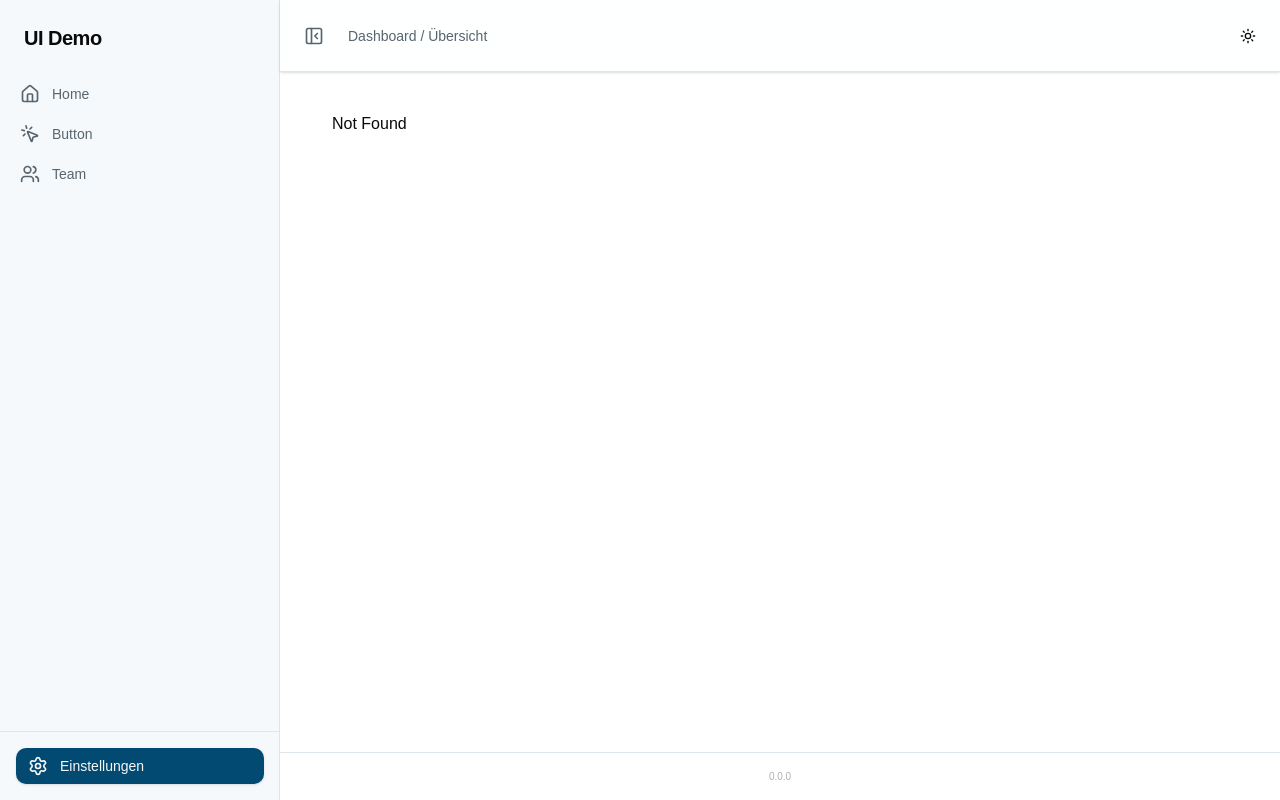
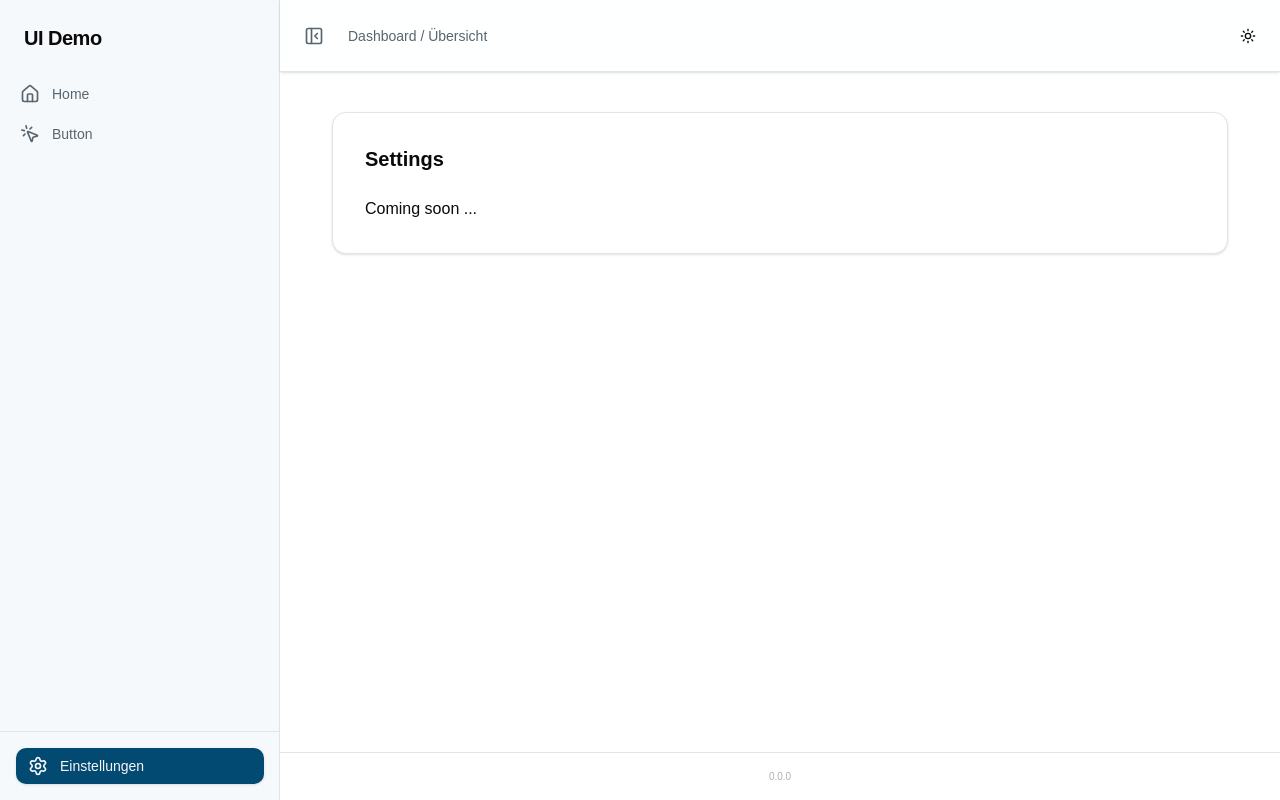
Before and after one commit to stefan8893/ui-demo, a React (Vite) app: page /settings in a window 1280 px wide. Before the commit this address had no page. Built offline with nearby package versions, Linux system fonts and the light colour scheme.

Commit message:
settings scaffolded

```diff
--- a/src/layout/sidebar-content.tsx
+++ b/src/layout/sidebar-content.tsx
@@ -1,6 +1,6 @@
 // components/SidebarContent.tsx
 import { NavItem } from '@/components/ui/nav-item'
-import { Users, Settings, MousePointerClick, Home } from 'lucide-react'
+import { Settings, MousePointerClick, Home } from 'lucide-react'
 
 export function SidebarContent({ isMobile }: { isMobile?: boolean }) {
   return (
@@ -24,12 +24,6 @@ export function SidebarContent({ isMobile }: { isMobile?: boolean }) {
           icon={<MousePointerClick size={20} />}
           isMobile={isMobile}
         />
-        <NavItem
-          to="/team"
-          label="Team"
-          icon={<Users size={20} />}
-          isMobile={isMobile}
-        />
       </nav>
 
       <div className="p-4 border-t border-border mt-auto">
--- a/src/routeTree.gen.ts
+++ b/src/routeTree.gen.ts
@@ -10,11 +10,17 @@
 
 import { Route as rootRouteImport } from './routes/__root'
 import { Route as SimpleButtonRouteImport } from './routes/simple-button'
+import { Route as SettingsRouteImport } from './routes/settings'
 import { Route as IndexRouteImport } from './routes/index'
 
 const SimpleButtonRoute = SimpleButtonRouteImport.update({
   id: '/simple-button',
   path: '/simple-button',
+  getParentRoute: () => rootRouteImport,
+} as any)
+const SettingsRoute = SettingsRouteImport.update({
+  id: '/settings',
+  path: '/settings',
   getParentRoute: () => rootRouteImport,
 } as any)
 const IndexRoute = IndexRouteImport.update({
@@ -25,27 +31,31 @@ const IndexRoute = IndexRouteImport.update({
 
 export interface FileRoutesByFullPath {
   '/': typeof IndexRoute
+  '/settings': typeof SettingsRoute
   '/simple-button': typeof SimpleButtonRoute
 }
 export interface FileRoutesByTo {
   '/': typeof IndexRoute
+  '/settings': typeof SettingsRoute
   '/simple-button': typeof SimpleButtonRoute
 }
 export interface FileRoutesById {
   __root__: typeof rootRouteImport
   '/': typeof IndexRoute
+  '/settings': typeof SettingsRoute
   '/simple-button': typeof SimpleButtonRoute
 }
 export interface FileRouteTypes {
   fileRoutesByFullPath: FileRoutesByFullPath
-  fullPaths: '/' | '/simple-button'
+  fullPaths: '/' | '/settings' | '/simple-button'
   fileRoutesByTo: FileRoutesByTo
-  to: '/' | '/simple-button'
-  id: '__root__' | '/' | '/simple-button'
+  to: '/' | '/settings' | '/simple-button'
+  id: '__root__' | '/' | '/settings' | '/simple-button'
   fileRoutesById: FileRoutesById
 }
 export interface RootRouteChildren {
   IndexRoute: typeof IndexRoute
+  SettingsRoute: typeof SettingsRoute
   SimpleButtonRoute: typeof SimpleButtonRoute
 }
 
@@ -56,6 +66,13 @@ declare module '@tanstack/react-router' {
       path: '/simple-button'
       fullPath: '/simple-button'
       preLoaderRoute: typeof SimpleButtonRouteImport
+      parentRoute: typeof rootRouteImport
+    }
+    '/settings': {
+      id: '/settings'
+      path: '/settings'
+      fullPath: '/settings'
+      preLoaderRoute: typeof SettingsRouteImport
       parentRoute: typeof rootRouteImport
     }
     '/': {
@@ -70,6 +87,7 @@ declare module '@tanstack/react-router' {
 
 const rootRouteChildren: RootRouteChildren = {
   IndexRoute: IndexRoute,
+  SettingsRoute: SettingsRoute,
   SimpleButtonRoute: SimpleButtonRoute,
 }
 export const routeTree = rootRouteImport
--- /dev/null
+++ b/src/routes/settings.tsx
@@ -0,0 +1,14 @@
+import { SectionCard } from '@/components/ui/section-card'
+import { createFileRoute } from '@tanstack/react-router'
+
+export const Route = createFileRoute('/settings')({
+  component: RouteComponent,
+})
+
+function RouteComponent() {
+  return (
+    <SectionCard title="Settings">
+      <div>Coming soon ...</div>
+    </SectionCard>
+  )
+}
```
